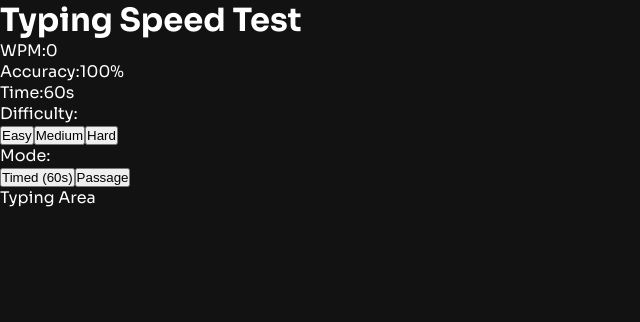
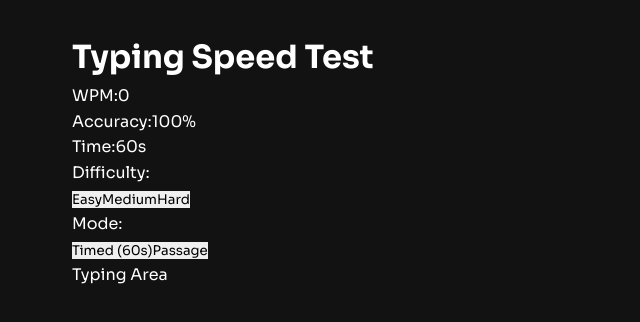
Before and after one commit to lina98st/typing-speed-test, a React (Vite) app: page / in a window 1280 px wide. Shown: the top 322 px of the page, without its empty margins (0-640 px from the left). Built offline with nearby package versions, Linux system fonts and the light colour scheme.

Commit message:
Add basic styling for app container and buttons

```diff
--- a/src/App.css
+++ b/src/App.css
@@ -34,4 +34,24 @@ body {
   font-size: var(--font-size-base);
   background-color: var(--neutral-900);
   color: var(--neutral-0);
+  line-height: 1.6;
 }
+
+.app {
+  max-width: 1200px;
+  margin: 0 auto;
+  padding: 2rem;
+  min-height: 100vh;
+}
+
+/* Basic button styling */
+button {
+  font-family: var(--font-family);
+  cursor: pointer;
+  border: none;
+  transition: all 0.3s ease;
+}
+
+button:hover {
+  opacity: 0.8;
+}
```
